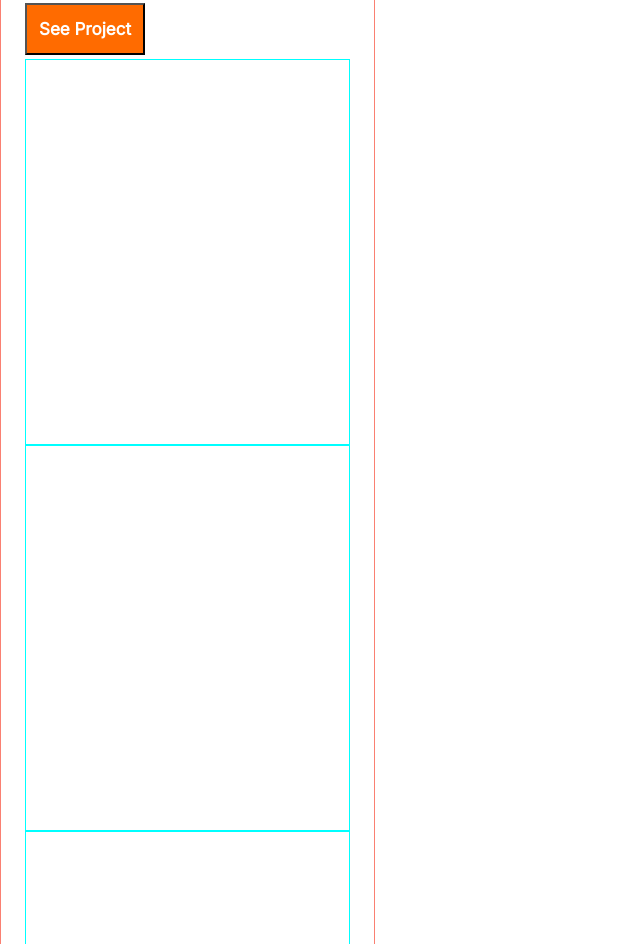
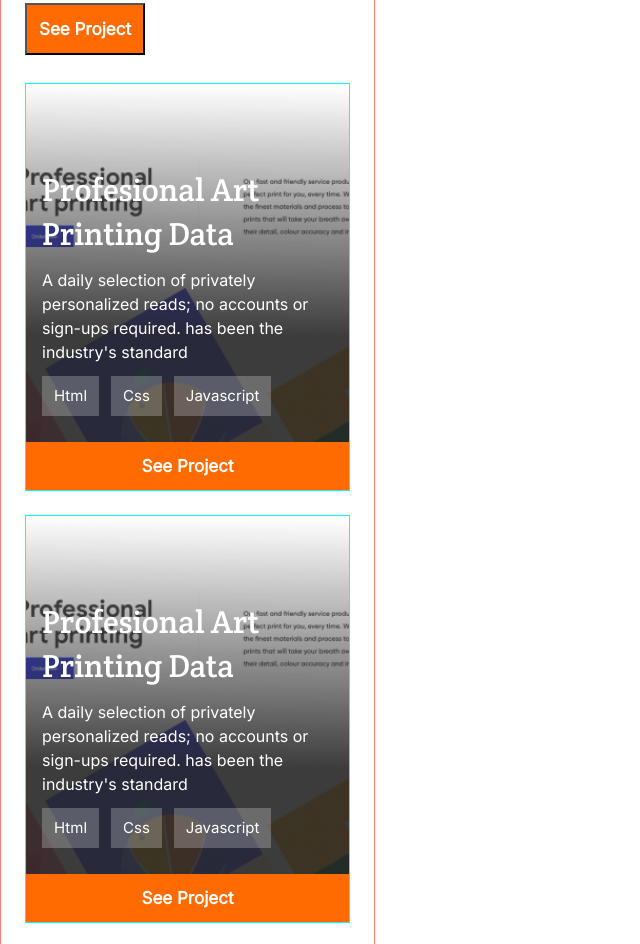
Before and after one commit to dgcuenca/Portfolio, a website: page index.html in a window 1280 px wide. Shown: the part 1435-2379 px from the top of the page, without its empty margins (0-640 px from the left). Drawn offline with Linux system fonts and the light colour scheme.

Commit message:
Create Cards in work section

```diff
--- a/index.html
+++ b/index.html
@@ -66,22 +66,88 @@
 				<div><button>See Project</button></div>
 			</div>
 			<div class="cards">
-
+				<section class="contentCards">
+					<h2>Profesional Art Printing Data</h2>
+					<p>A daily selection of privately personalized reads; no accounts or sign-ups required. has been the industry's standard</p>
+					<ul>
+						<li>Html</li>
+						<li>Css</li>
+						<li>Javascript</li>
+					</ul>
+				</section>
+				<footer class="footerCards">
+					<button>See Project</button>
+				</footer>
 			</div>
 			<div class="cards">
-
+				<section class="contentCards">
+					<h2>Profesional Art Printing Data</h2>
+					<p>A daily selection of privately personalized reads; no accounts or sign-ups required. has been the industry's standard</p>
+					<ul>
+						<li>Html</li>
+						<li>Css</li>
+						<li>Javascript</li>
+					</ul>
+				</section>
+				<footer class="footerCards">
+					<button>See Project</button>
+				</footer>
 			</div>
 			<div class="cards">
-
+				<section class="contentCards">
+					<h2>Profesional Art Printing Data</h2>
+					<p>A daily selection of privately personalized reads; no accounts or sign-ups required. has been the industry's standard</p>
+					<ul>
+						<li>Html</li>
+						<li>Css</li>
+						<li>Javascript</li>
+					</ul>
+				</section>
+				<footer class="footerCards">
+					<button>See Project</button>
+				</footer>
 			</div>
 			<div class="cards">
-
+				<section class="contentCards">
+					<h2>Profesional Art Printing Data</h2>
+					<p>A daily selection of privately personalized reads; no accounts or sign-ups required. has been the industry's standard</p>
+					<ul>
+						<li>Html</li>
+						<li>Css</li>
+						<li>Javascript</li>
+					</ul>
+				</section>
+				<footer class="footerCards">
+					<button>See Project</button>
+				</footer>
 			</div>
 			<div class="cards">
-
+				<section class="contentCards">
+					<h2>Profesional Art Printing Data</h2>
+					<p>A daily selection of privately personalized reads; no accounts or sign-ups required. has been the industry's standard</p>
+					<ul>
+						<li>Html</li>
+						<li>Css</li>
+						<li>Javascript</li>
+					</ul>
+				</section>
+				<footer class="footerCards">
+					<button>See Project</button>
+				</footer>
 			</div>
 			<div class="cards">
-
+				<section class="contentCards">
+					<h2>Profesional Art Printing Data</h2>
+					<p>A daily selection of privately personalized reads; no accounts or sign-ups required. has been the industry's standard</p>
+					<ul>
+						<li>Html</li>
+						<li>Css</li>
+						<li>Javascript</li>
+					</ul>
+				</section>
+				<footer class="footerCards">
+					<button>See Project</button>
+				</footer>
 			</div>
 		</div>
 		<div class="aboutSection">
--- a/styles/middleStyles.css
+++ b/styles/middleStyles.css
@@ -6,9 +6,10 @@
 
 .worksSection{
   display: grid;
-  grid-template-rows: 843px repeat(6, 386px);
+  grid-template-rows: 843px repeat(6, 408px);
   margin-left: 24px;
   margin-right: 24px;
+  grid-row-gap: 24px;
 }
 
 .top{
@@ -89,4 +90,66 @@
 }
 .cards{
   border: 1px solid cyan;
+  display: flex;
+  flex-direction: column;
+  background-image: url(../backgrounds/Placeholder.png);
+  background-size: cover;
 }
+
+.contentCards {
+  flex-grow: 1;
+}
+.contentCards h2 {
+  font-family: 'Crete Round', sans-serif;
+  font-style: normal;
+  font-weight: 400;
+  font-size: 32px;
+  line-height: 44px;
+  color: #fff;
+  margin: 84px 16px 12px 16px;
+}
+
+.contentCards p {
+  font-family: 'Inter', sans-serif;
+  font-style: normal;
+  font-weight: 400;
+  font-size: 16px;
+  line-height: 24px;
+  margin-bottom: 12px;
+  color: #fff;
+  margin: 0px 16px 12px 16px;
+}
+
+.contentCards ul {
+  display: flex;
+  margin: 0px 16px 22px 16px;
+  gap: 12px;
+}
+
+.contentCards li {
+  background-color: rgba(255, 255, 255, 0.24);
+  padding: 10px 12px;
+  font-family: 'Inter', sans-serif;
+  font-style: normal;
+  font-weight: 500;
+  font-size: 15px;
+  line-height: 20px;
+  color: #fff;
+}
+
+.footerCards {
+  display: flex;
+  flex-direction: column;
+}
+
+.footerCards button {
+  background-color: #ff6b00;
+  padding: 12px;
+  font-family: 'Inter', sans-serif;
+  font-style: normal;
+  font-weight: 700;
+  font-size: 17px;
+  line-height: 24px;
+  color: #fff;
+  border: none;
+}
```
Also changed, not shown: backgrounds/Placeholder.png (added).
